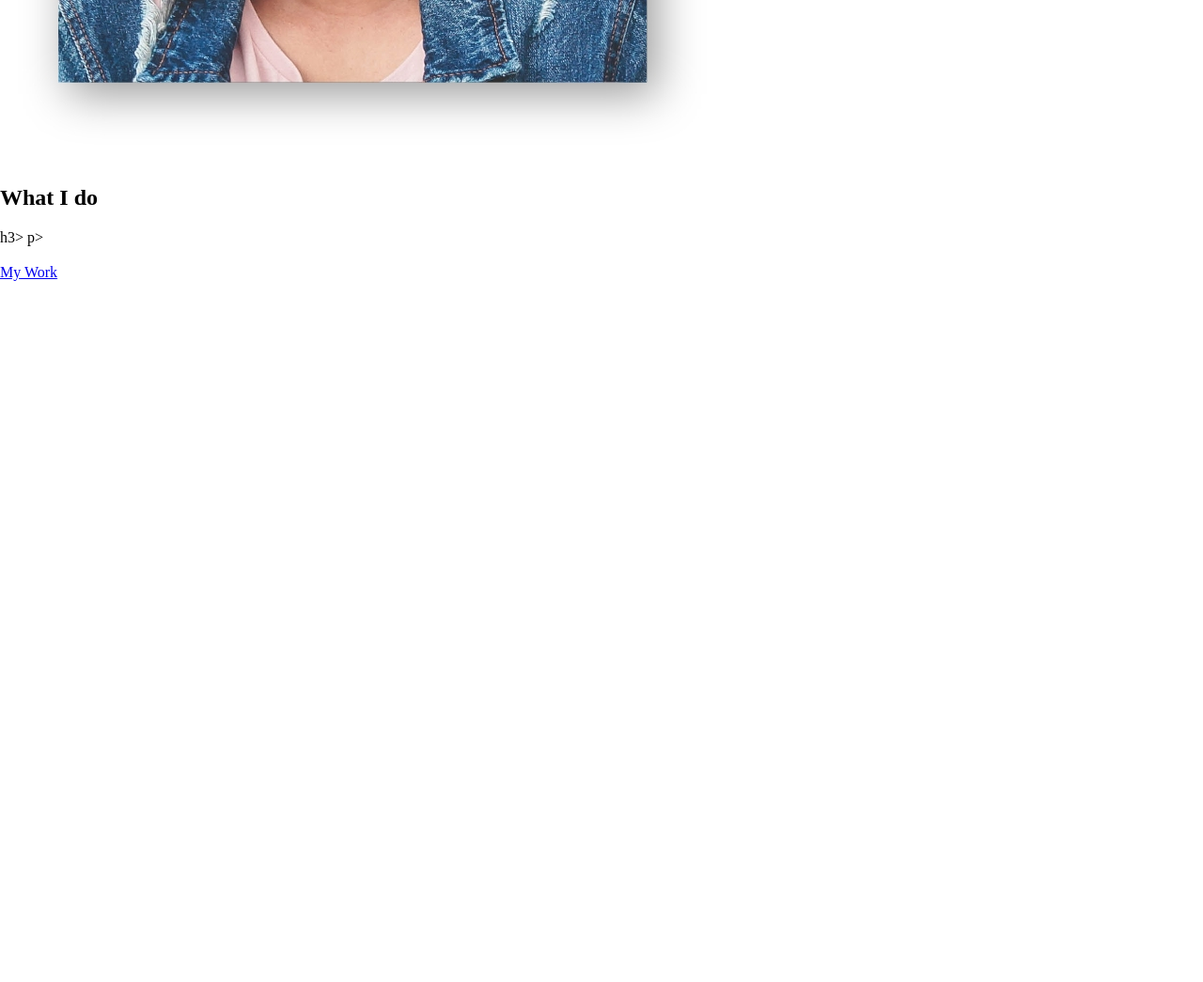
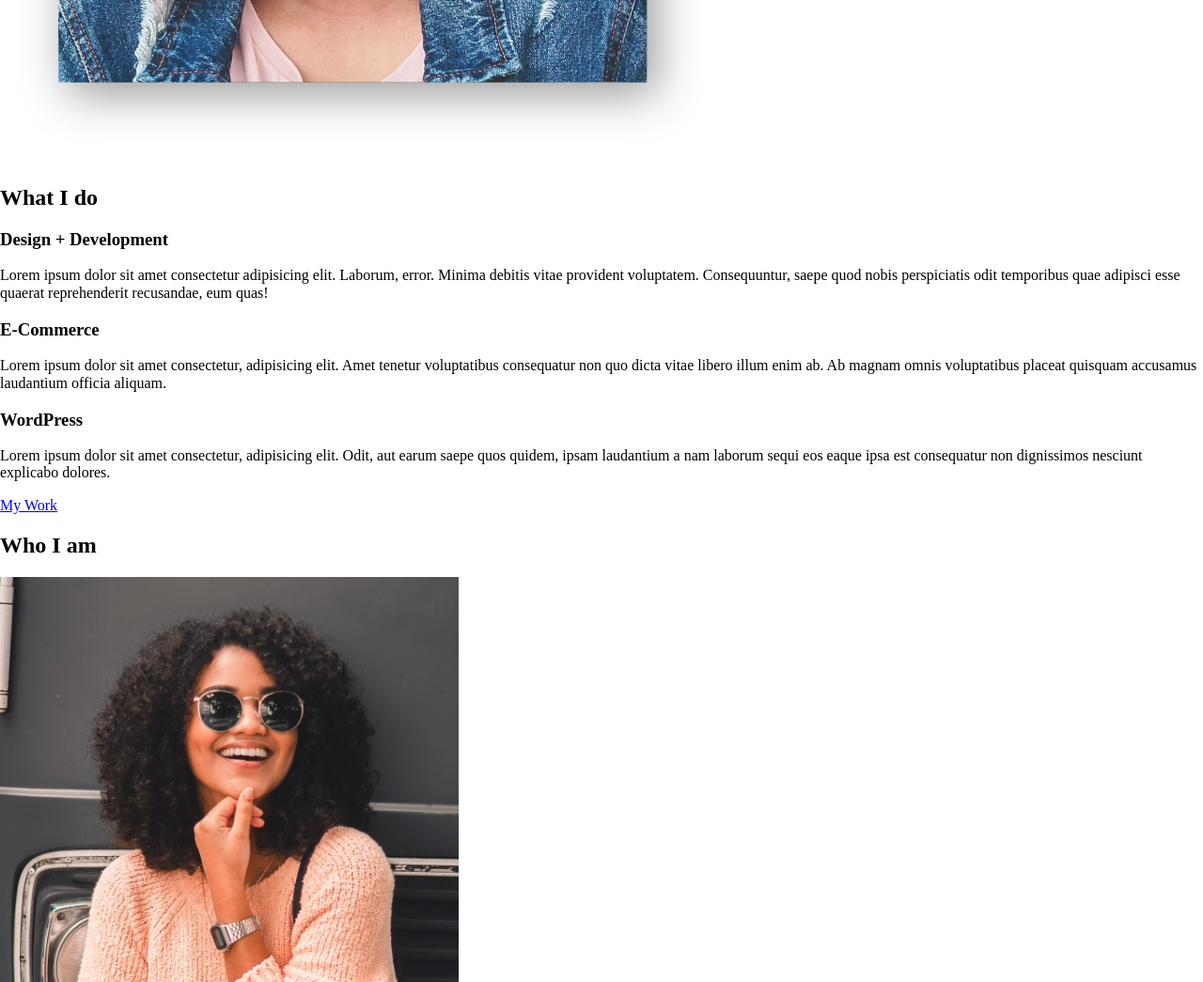
Before and after one commit to MFJcode/website1, a plain HTML site: page index.html in a window 1280 px wide. Shown: the part 875-1920 px from the top of the page at 94% size. Before the commit the page ends 1175 px from the top, so only its background shows below. Drawn offline with nearby package versions, Linux system fonts and the light colour scheme.

Commit message:
About me

```diff
--- a/index.html
+++ b/index.html
@@ -25,8 +25,8 @@
             <ul class="nav__list">
                 <li class="nav__item"><a href="#home" class="nav__link">Home</a></li>
                 <li class="nav__item"><a href="#services" class="nav__link">My Services</a></li>
-                <li class="nav__item"><a href="#" class="nav__link">About me</a></li>
-                <li class="nav__item"><a href="#" class="nav__link">My Work</a></li>
+                <li class="nav__item"><a href="#about" class="nav__link">About me</a></li>
+                <li class="nav__item"><a href="#work" class="nav__link">My Work</a></li>
             </ul>
         </nav>
     </header>
@@ -45,22 +45,25 @@
         <h2 class="section__title section__title--services">What I do</h2>
         <div class="services">
             <div class="service">
-                <h3></h3>
-                <p></p>
+                <h3>Design + Development</h3>
+                <p>Lorem ipsum dolor sit amet consectetur adipisicing elit. Laborum, error. Minima debitis vitae provident voluptatem. Consequuntur,
+                    saepe quod nobis perspiciatis odit temporibus quae adipisci esse quaerat reprehenderit recusandae, eum quas!</p>
 
             </div> <!-- / service-->
 
         <div class="services">
             <div class="service">
-                h3></h3>
-                p></p>
+                <h3>E-Commerce</h3>
+                <p>Lorem ipsum dolor sit amet consectetur, adipisicing elit. Amet tenetur voluptatibus consequatur non quo dicta vitae
+                    libero illum enim ab. Ab magnam omnis voluptatibus placeat quisquam accusamus laudantium officia aliquam.</p>
 
             </div> <!-- / service-->
 
         <div class="services">
             <div class="service">
-                <h3></h3>
-                <p></p>
+                <h3>WordPress</h3>
+                <p>Lorem ipsum dolor sit amet consectetur, adipisicing elit. Odit, aut earum saepe quos quidem, ipsam laudantium a
+                    nam laborum sequi eos eaque ipsa est consequatur non dignissimos nesciunt explicabo dolores.</p>
 
             </div> <!-- / service-->
 
@@ -70,5 +73,21 @@
 
     </section>
 
+    <!--About me-->
+    <section class="about-me" id="about">
+        <h2 class="section__title  section__title--about">Who I am</h2>
+        <p class="section__subtitle section__subtitle--about"></p>
+
+        <div class="about-me__body">
+            <p></p>
+            <p></p>
+
+        </div>
+
+        <img src="img/dev-jane-02.jpg" alt="Jane leaning against a bus">
+
+    </section>
+
+
 </body>
 </html>
```
